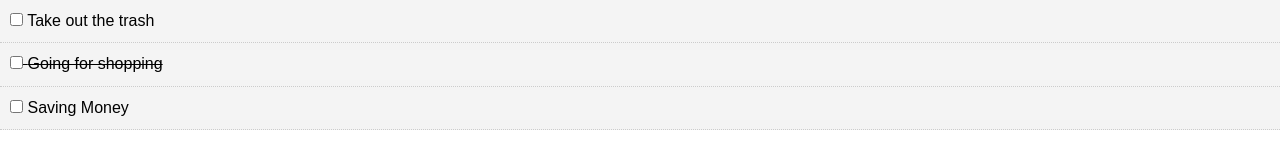
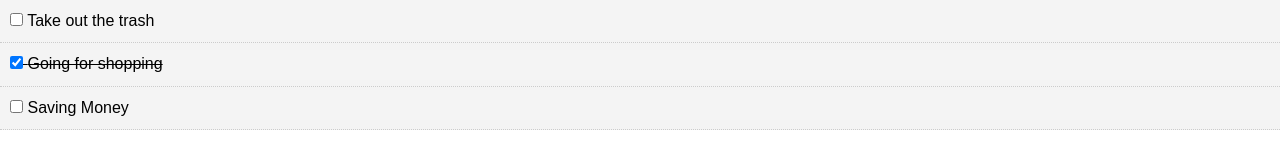
Before and after one commit to belandrio/TodoApp-Redux, a React (Create React App) app: page / in a window 1280 px wide. Shown: the top 160 px of the page. Built offline with nearby package versions, Linux system fonts and the light colour scheme.

Commit message:
Checkbox finished

```diff
--- a/src/App.js
+++ b/src/App.js
@@ -20,9 +20,17 @@ class App extends Component {
       }]
   };
 
-  markComplete= (id) =>{
-    console.log(id)
-    }
+  markComplete = (id) => {
+    this.setState({
+      todos: this.state.todos.map(todo => {
+        if (todo.id === id) {
+          todo.completed = !todo.completed;
+        }
+    return todo
+      })
+    });
+  };
+
 
   render() {
     return (
--- a/src/component/TodoItem.js
+++ b/src/component/TodoItem.js
@@ -14,11 +14,11 @@ export class TodoItem extends Component {
 
 
     render() {
-       const { id, title } = this.props.todo
+       const { id, title, completed } = this.props.todo
         return (
             <div style={this.getStyle()}>
                 <p>
-                    <input type="checkbox" onChange={(e) => this.props.markComplete(id, e)} /> {' '}
+                    <input type="checkbox" checked={completed} onChange={(e) => this.props.markComplete(id, e)} /> {' '}
                     {title} </p>
             </div>
         )
```
